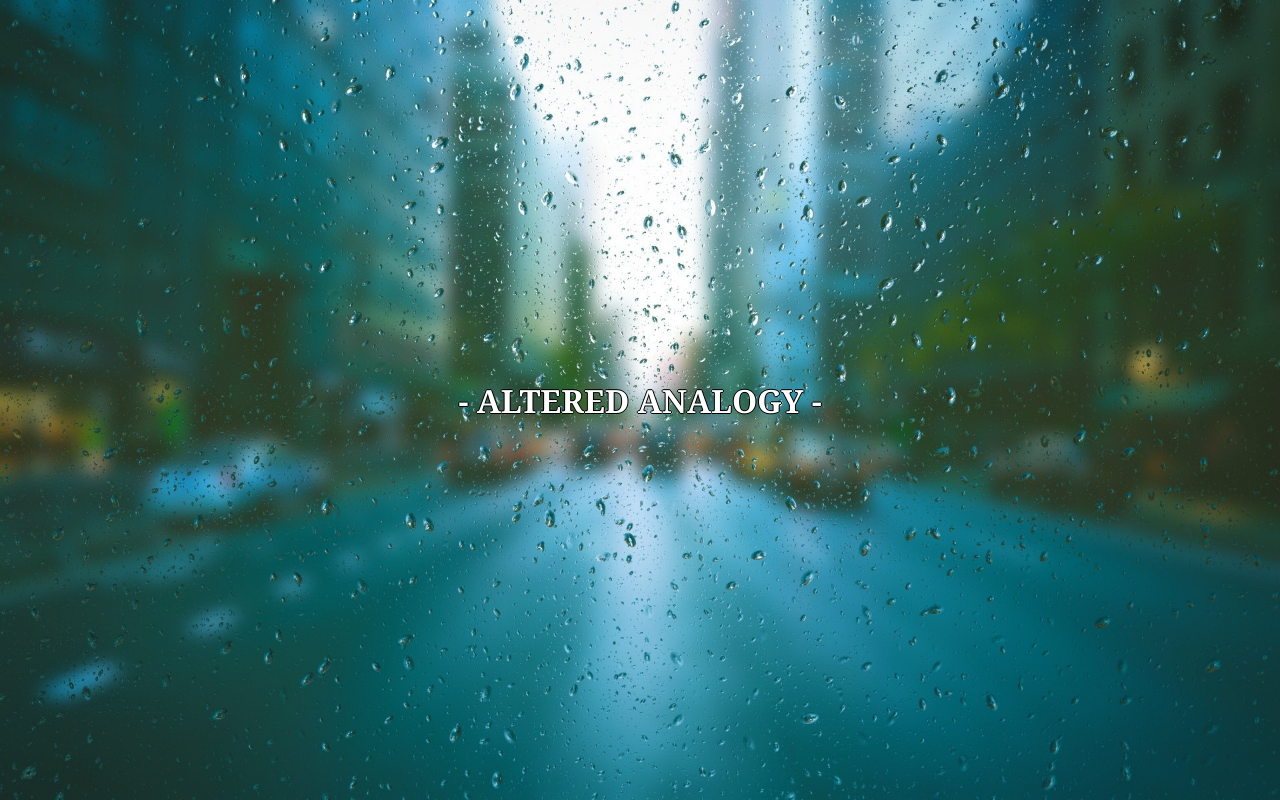
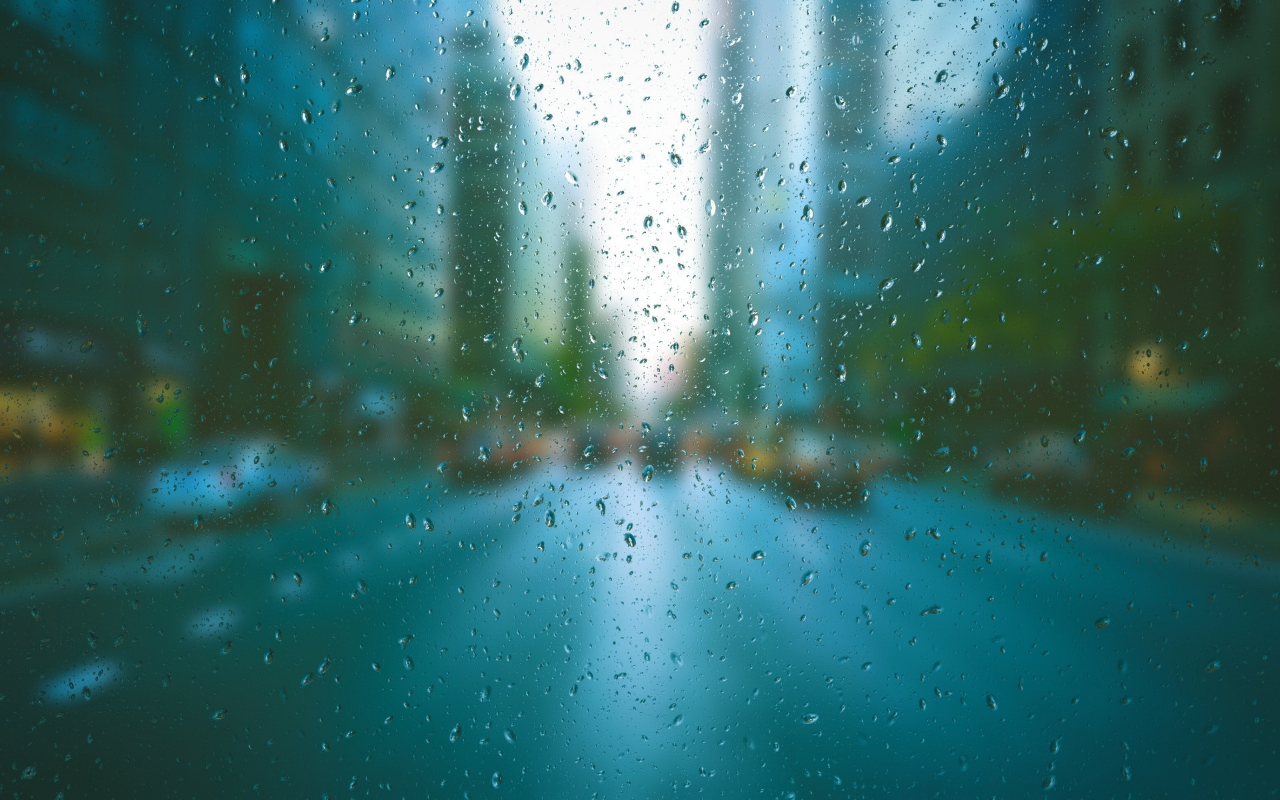
Before and after one commit to alteredanalogy/alteredanalogy, a plain HTML site: page index.html in a window 1280 px wide. Drawn offline with Linux system fonts and the light colour scheme.

Commit message:
Update index.html

```diff
--- a/index.html
+++ b/index.html
@@ -25,7 +25,7 @@ html {
 </head>
 
    <body>
-      <div class="ct">- ALTERED ANALOGY -</div>
+      <!-- <div class="ct">- ALTERED ANALOGY -</div> -->
 
    </body>
 </html>
```
